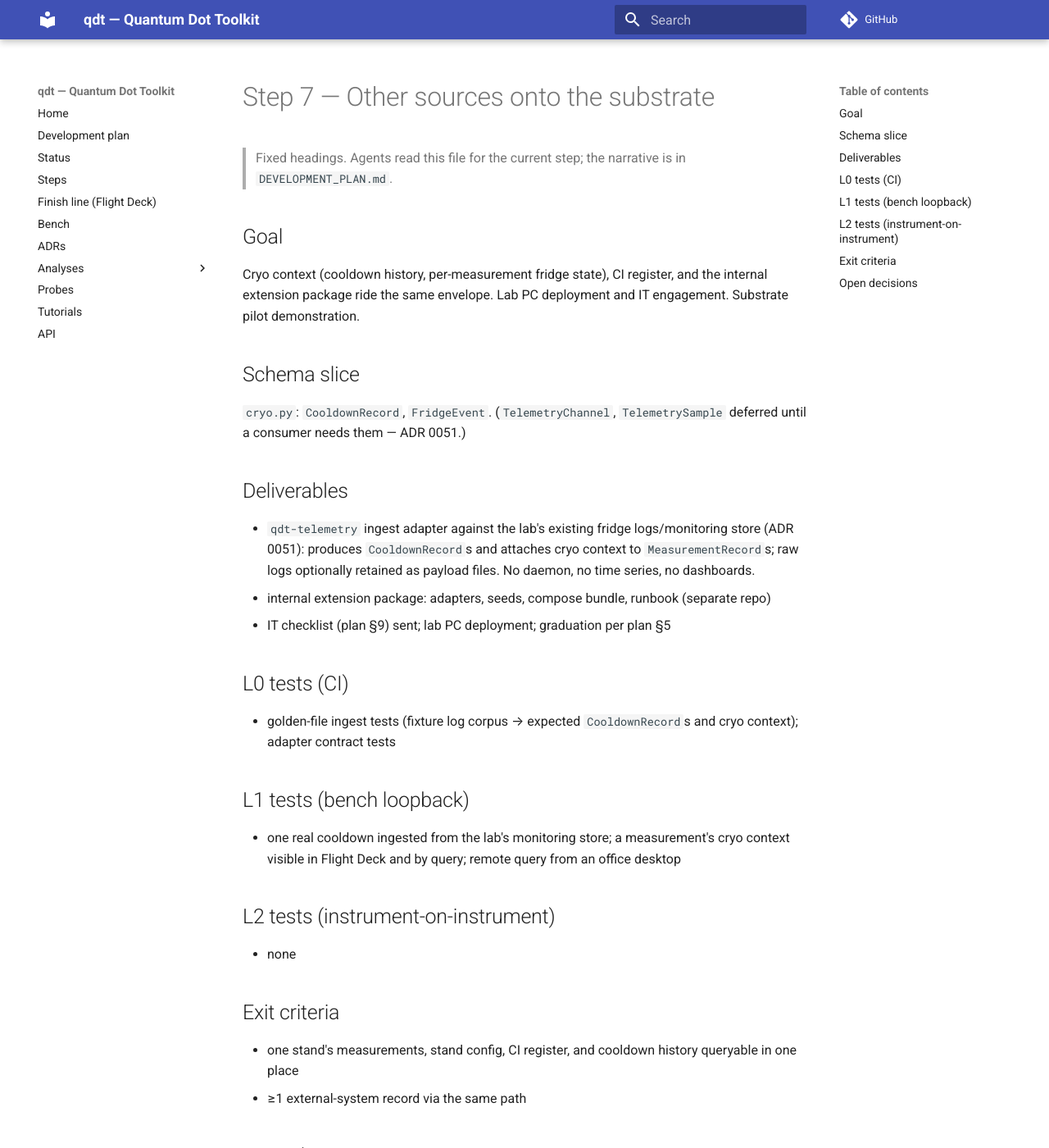
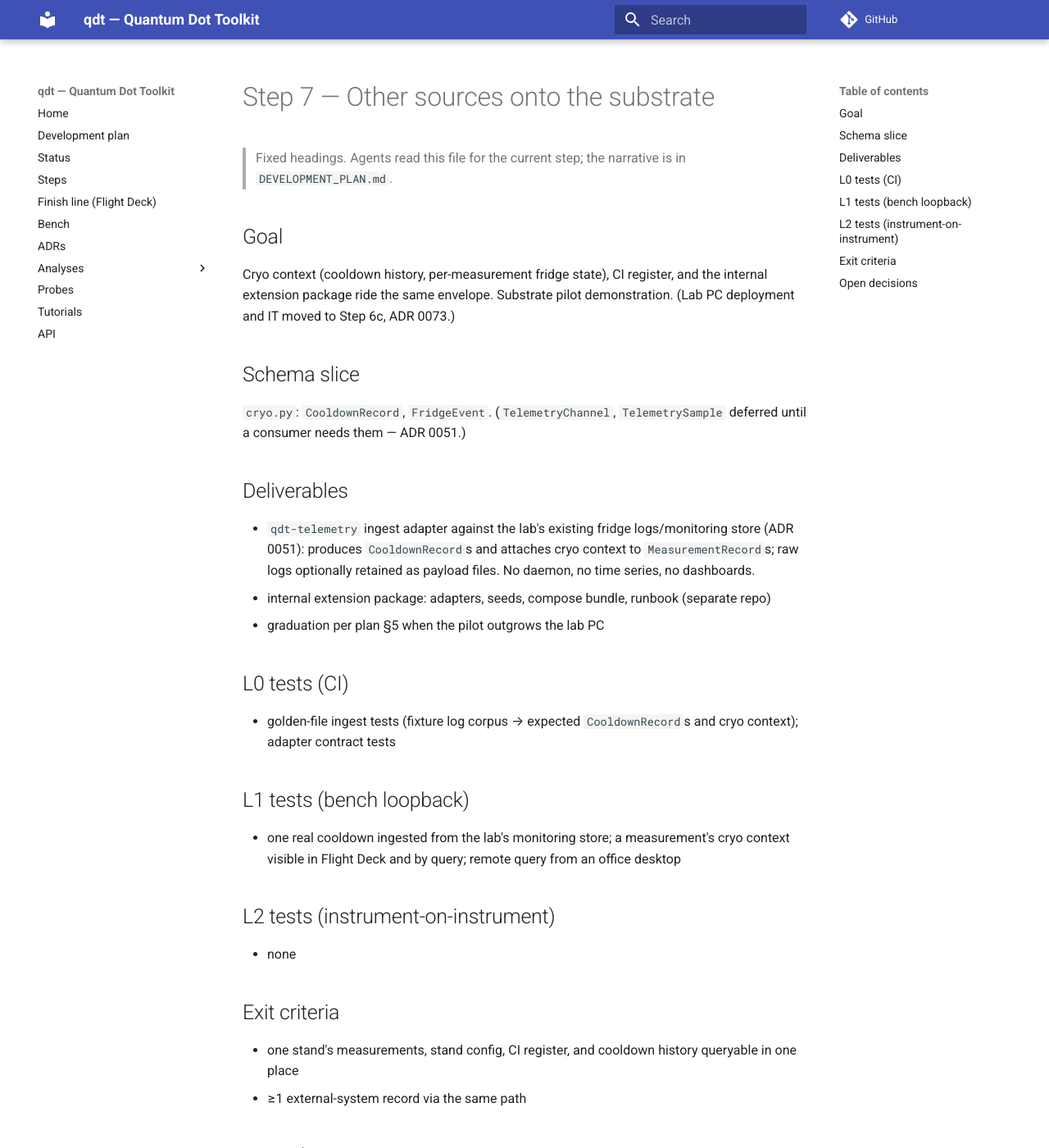
Before and after one commit to CowboyQuantum/qdt, an MkDocs documentation site: the page built from docs/steps/07-other-sources.md, in a window 1280 px wide and 1400 px high. Shown: the whole window at 82% size. Built offline with MkDocs 1.6.1 and Material for MkDocs 9.7.7, drawn with Linux system fonts in a browser that asks for light colours; comment, search, counter and statistics services are not loaded; some of the changed text lies outside the part shown.

Commit message:
docs(adr): ADR 0073, lab deployment is Step 6c; Step 7 keeps the other sources
Inserts Step 6c before Step 7 (precedent: 4b) so merged references to Steps 7
and 8 stay true. Updates the steps index, plan §7.2 (adds 6b and 6c rows) and
sequencing note, §9 header, §12 row 6, and Step 7's goal/deliverables/open
decisions.

```diff
--- a/docs/steps/07-other-sources.md
+++ b/docs/steps/07-other-sources.md
@@ -3,7 +3,7 @@
 > Fixed headings. Agents read this file for the current step; the narrative is in `DEVELOPMENT_PLAN.md`.
 
 ## Goal
-Cryo context (cooldown history, per-measurement fridge state), CI register, and the internal extension package ride the same envelope. Lab PC deployment and IT engagement. Substrate pilot demonstration.
+Cryo context (cooldown history, per-measurement fridge state), CI register, and the internal extension package ride the same envelope. Substrate pilot demonstration. (Lab PC deployment and IT moved to Step 6c, ADR 0073.)
 
 ## Schema slice
 `cryo.py`: `CooldownRecord`, `FridgeEvent`. (`TelemetryChannel`, `TelemetrySample` deferred until a consumer needs them — ADR 0051.)
@@ -11,7 +11,7 @@ Cryo context (cooldown history, per-measurement fridge state), CI register, and
 ## Deliverables
 - `qdt-telemetry` ingest adapter against the lab's existing fridge logs/monitoring store (ADR 0051): produces `CooldownRecord`s and attaches cryo context to `MeasurementRecord`s; raw logs optionally retained as payload files. No daemon, no time series, no dashboards.
 - internal extension package: adapters, seeds, compose bundle, runbook (separate repo)
-- IT checklist (plan §9) sent; lab PC deployment; graduation per plan §5
+- graduation per plan §5 when the pilot outgrows the lab PC
 
 ## L0 tests (CI)
 - golden-file ingest tests (fixture log corpus → expected `CooldownRecord`s and cryo context); adapter contract tests
@@ -27,7 +27,7 @@ Cryo context (cooldown history, per-measurement fridge state), CI register, and
 - ≥1 external-system record via the same path
 
 ## Open decisions
-- #6, #7 lab PC OS and log access mode
+- #7 log access mode (#6 lab PC OS moved to Step 6c, ADR 0073)
 
 ## Status
 NOT STARTED
```
Also changed, not shown: docs/DEVELOPMENT_PLAN.md (+6 -4 lines), docs/adr/0073-lab-deployment-is-step-6c.md (added, +36 -0 lines), docs/adr/README.md (+1 -0 lines), docs/steps/README.md (+1 -0 lines).
